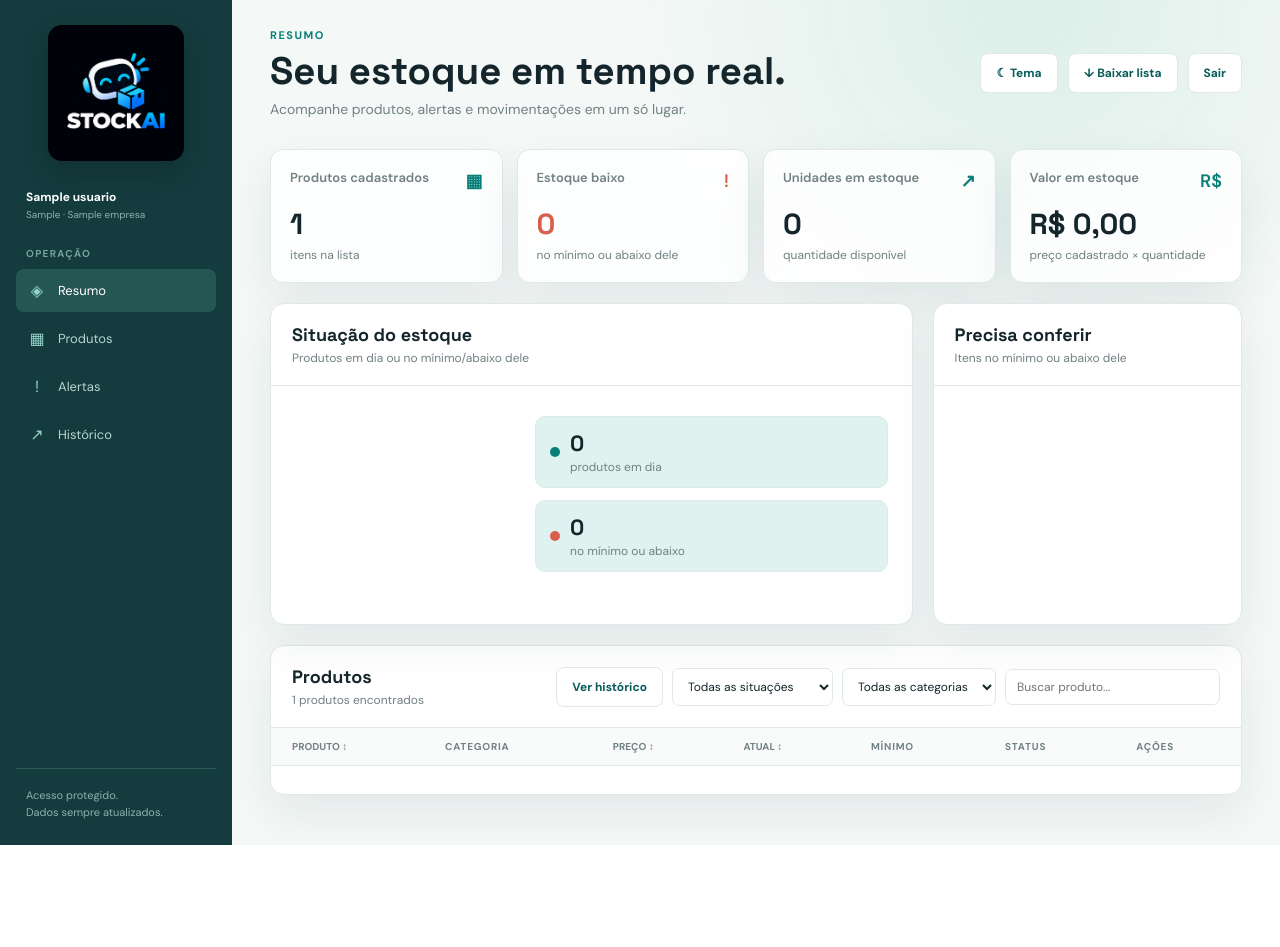
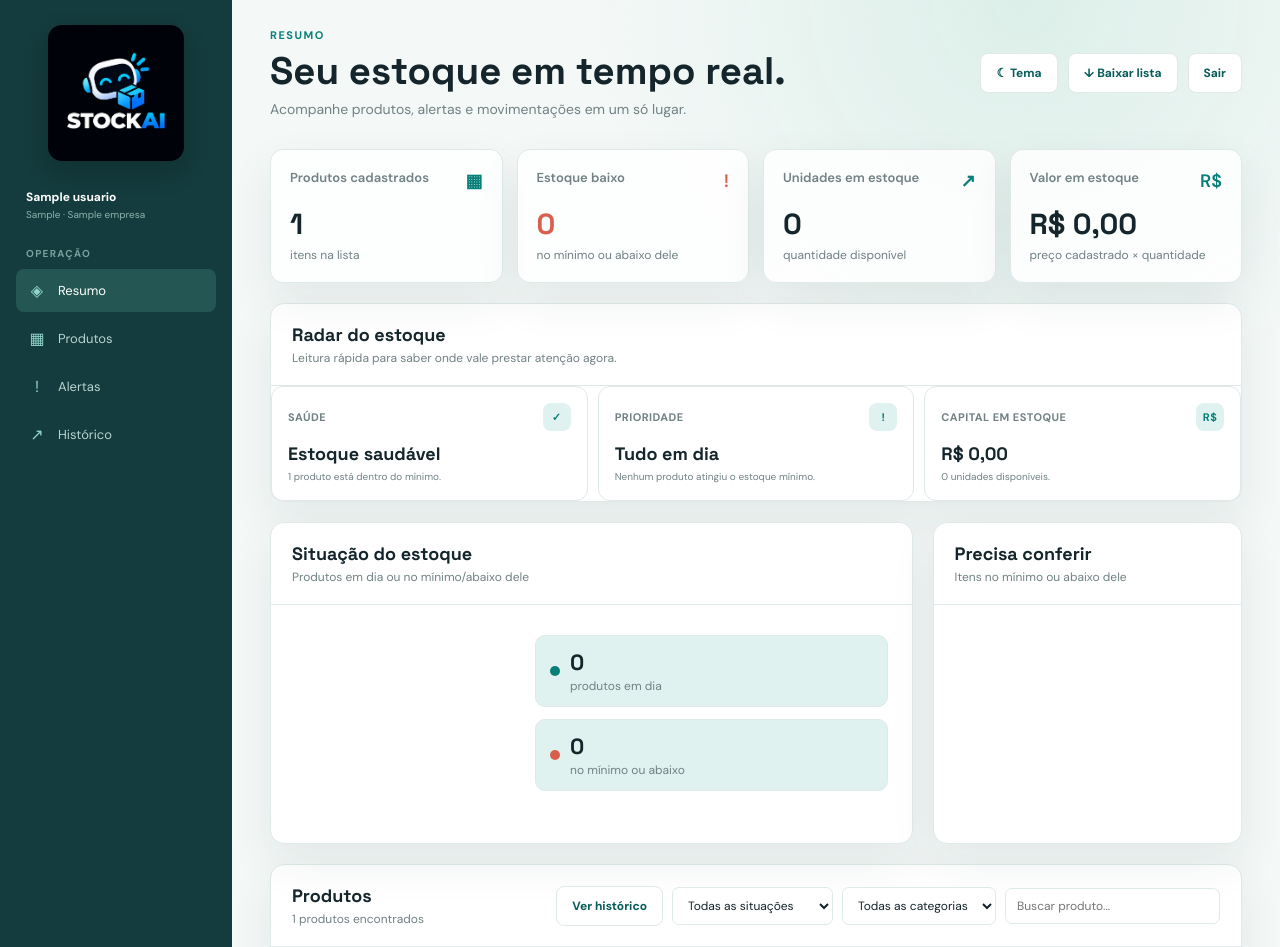
Before and after one commit to bacharelado/stockai, a FastAPI app: page /dashboard in a window 1280 px wide. Shown: the top 947 px of the page. Before the commit the page ends 845 px from the top, so only its background shows below. Run offline with FastAPI, Linux system fonts and the light colour scheme; the visitor is signed in with stand-in values (Sample User, id 1); tables that the repository leaves empty hold one stand-in row (values such as "Sample post"); lists and menus that the app fills with data are empty; a map, chart or similar area stays blank; parts of the project's set-up code (start-up, migrations or seed data) failed here and were passed over.

Commit message:
feat: add stock radar to dashboard

```diff
--- a/app/templates/dashboard.html
+++ b/app/templates/dashboard.html
@@ -23,7 +23,14 @@
         .getting-started-icon { display: grid; width: 34px; height: 34px; flex: 0 0 auto; place-items: center; border-radius: 9px; color: var(--teal); background: var(--teal-soft); font-weight: 700; }
         .getting-started-action strong { display: block; font-size: 12px; }
         .getting-started-action span { display: block; margin-top: 3px; color: var(--muted); font-size: 10px; line-height: 1.3; }
-        @media (max-width: 850px) { .getting-started-grid { grid-template-columns: 1fr; } .getting-started-head { flex-direction: column; gap: 10px; } }
+        .insights { margin-bottom: 20px; }
+        .insights-grid { display: grid; grid-template-columns: repeat(3, 1fr); gap: 10px; }
+        .insight-card { min-height: 112px; padding: 16px; border: 1px solid var(--line); border-radius: 12px; background: var(--white); }
+        .insight-label { display: flex; align-items: center; justify-content: space-between; gap: 10px; color: var(--muted); font-size: 11px; font-weight: 700; text-transform: uppercase; letter-spacing: .04em; }
+        .insight-icon { display: grid; width: 28px; height: 28px; place-items: center; border-radius: 8px; color: var(--teal); background: var(--teal-soft); }
+        .insight-value { margin-top: 13px; color: var(--ink); font-family: "Space Grotesk", sans-serif; font-size: 18px; font-weight: 700; line-height: 1.15; }
+        .insight-note { margin-top: 5px; color: var(--muted); font-size: 10px; line-height: 1.4; }
+        @media (max-width: 850px) { .getting-started-grid, .insights-grid { grid-template-columns: 1fr; } .getting-started-head { flex-direction: column; gap: 10px; } }
     </style>
 </head>
 <body>
@@ -90,6 +97,27 @@
             </section>
             {% endif %}
 
+            <section class="panel insights" aria-labelledby="insights-title">
+                <div class="panel-head"><div><h2 id="insights-title">Radar do estoque</h2><p>Leitura rápida para saber onde vale prestar atenção agora.</p></div></div>
+                <div class="insights-grid">
+                    <article class="insight-card">
+                        <div class="insight-label"><span>Saúde</span><span class="insight-icon">✓</span></div>
+                        <div class="insight-value" id="insight-health">Analisando...</div>
+                        <div class="insight-note" id="insight-health-note">Calculando a situação do estoque.</div>
+                    </article>
+                    <article class="insight-card">
+                        <div class="insight-label"><span>Prioridade</span><span class="insight-icon">!</span></div>
+                        <div class="insight-value" id="insight-priority">Analisando...</div>
+                        <div class="insight-note" id="insight-priority-note">Identificando o que merece atenção.</div>
+                    </article>
+                    <article class="insight-card">
+                        <div class="insight-label"><span>Capital em estoque</span><span class="insight-icon">R$</span></div>
+                        <div class="insight-value" id="insight-value">R$ 0,00</div>
+                        <div class="insight-note" id="insight-value-note">Valor atual do estoque.</div>
+                    </article>
+                </div>
+            </section>
+
             <section class="overview">
                 <article class="panel">
                     <div class="panel-head"><div><h2>Situação do estoque</h2><p>Produtos em dia ou no mínimo/abaixo dele</p></div></div>
@@ -142,5 +170,6 @@
     <script id="initial-products" type="application/json">{{ produtos|tojson }}</script>
     <script id="user-permissions" type="application/json">{{ {"canManage": pode_gerenciar}|tojson }}</script>
     <script src="/static/dashboard.js?v=2" defer></script>
+    <script src="/static/dashboard-insights.js?v=1" defer></script>
 </body>
 </html>
```
